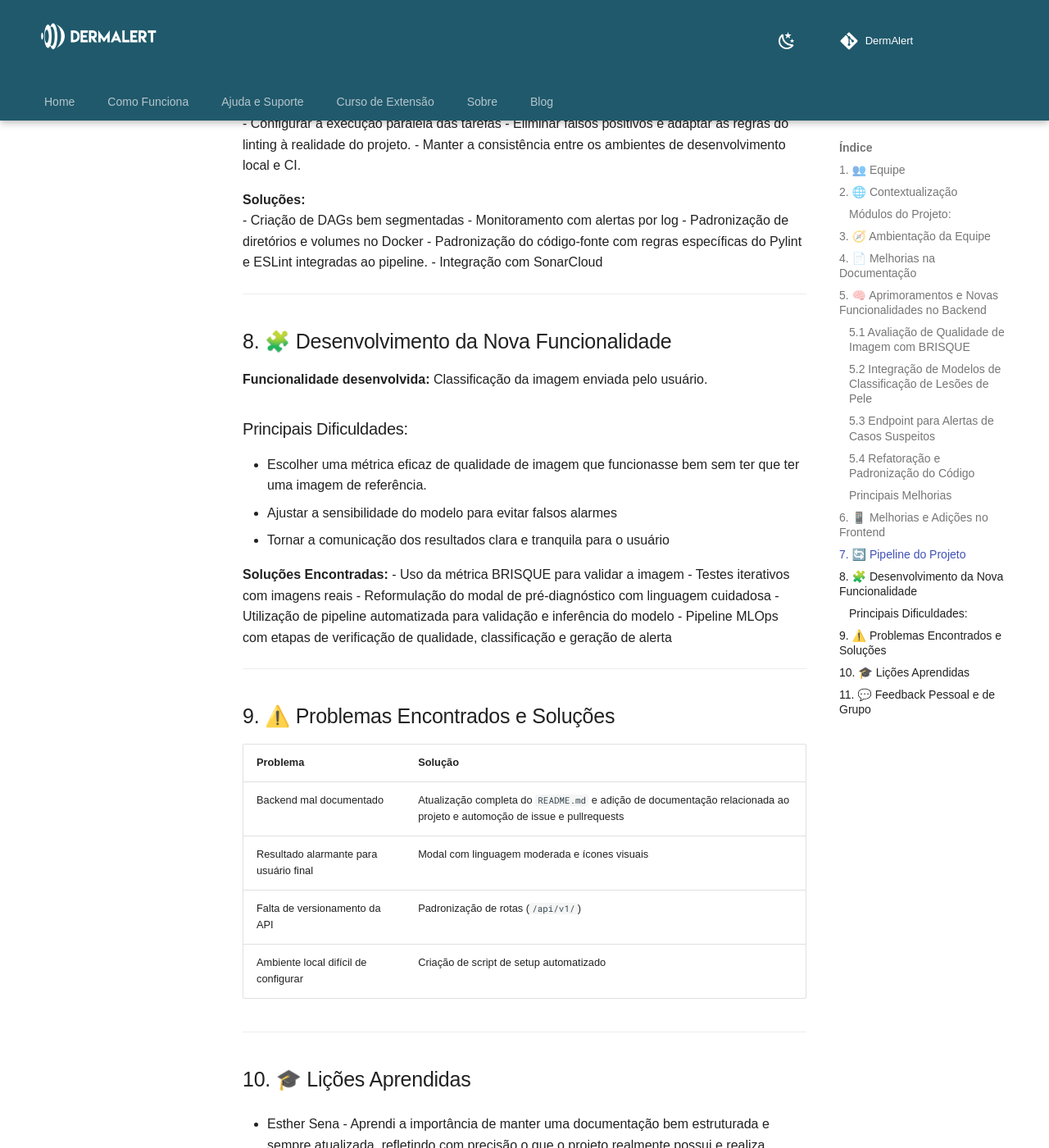
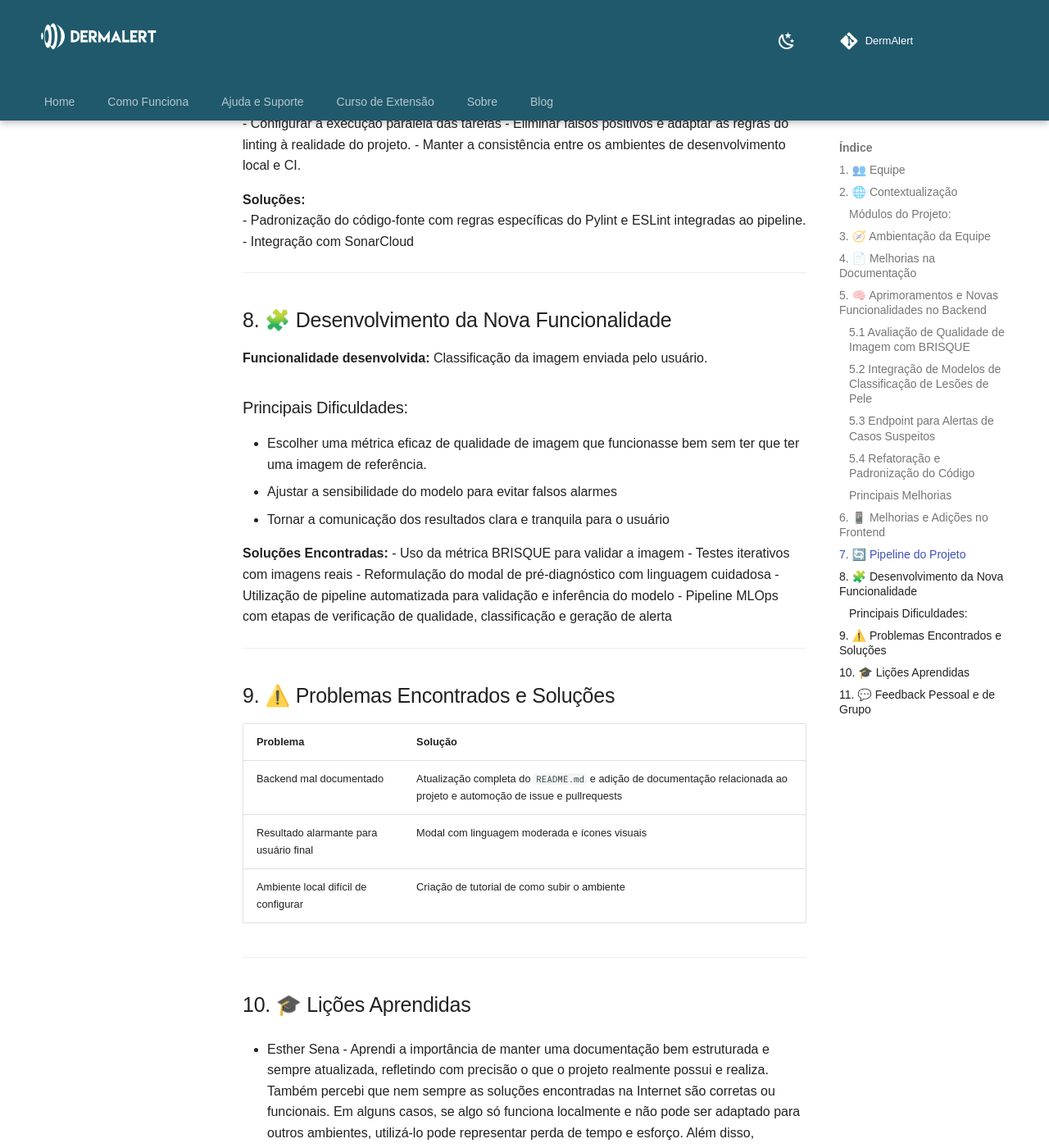
Before and after one commit to caio-lelis/dermalert.github.io, an MkDocs documentation site: the page built from docs/ajuda-e-suporte/documentacao-gces/Postmortem/Postmortem_DermAlert.md, in a window 1280 px wide and 1400 px high, scrolled down 4635 px. Shown: the whole window at 82% size. Built offline with MkDocs 1.6.1 and Material for MkDocs 9.7.7, drawn with Linux system fonts in a browser that asks for light colours; some web fonts are replaced; comment, search, counter and statistics services are not loaded.

Commit message:
docs: faz merge com a main pra trazer os feedbacks da equipe

```diff
--- a/docs/Postmortem/Postmortem_DermAlert.md
+++ b/docs/ajuda-e-suporte/documentacao-gces/Postmortem/Postmortem_DermAlert.md
@@ -150,9 +150,6 @@ A equipe implementou uma pipeline MLOps utilizando **GitHub Actions**,  com o ob
 - Manter a consistência entre os ambientes de desenvolvimento local e CI.
 
 **Soluções:**
-- Criação de DAGs bem segmentadas
-- Monitoramento com alertas por log
-- Padronização de diretórios e volumes no Docker
 - Padronização do código-fonte com regras específicas do Pylint e ESLint integradas ao pipeline.
 - Integração com SonarCloud
 
@@ -183,8 +180,7 @@ A equipe implementou uma pipeline MLOps utilizando **GitHub Actions**,  com o ob
 |---------|---------|
 | Backend mal documentado | Atualização completa do `README.md` e adição de documentação relacionada ao projeto e automoção de issue e pullrequests |
 | Resultado alarmante para usuário final | Modal com linguagem moderada e ícones visuais |
-| Falta de versionamento da API | Padronização de rotas (`/api/v1/`) |
-| Ambiente local difícil de configurar | Criação de script de setup automatizado |
+| Ambiente local difícil de configurar | Criação de tutorial de como subir o ambiente |
 
 ---
 
```
